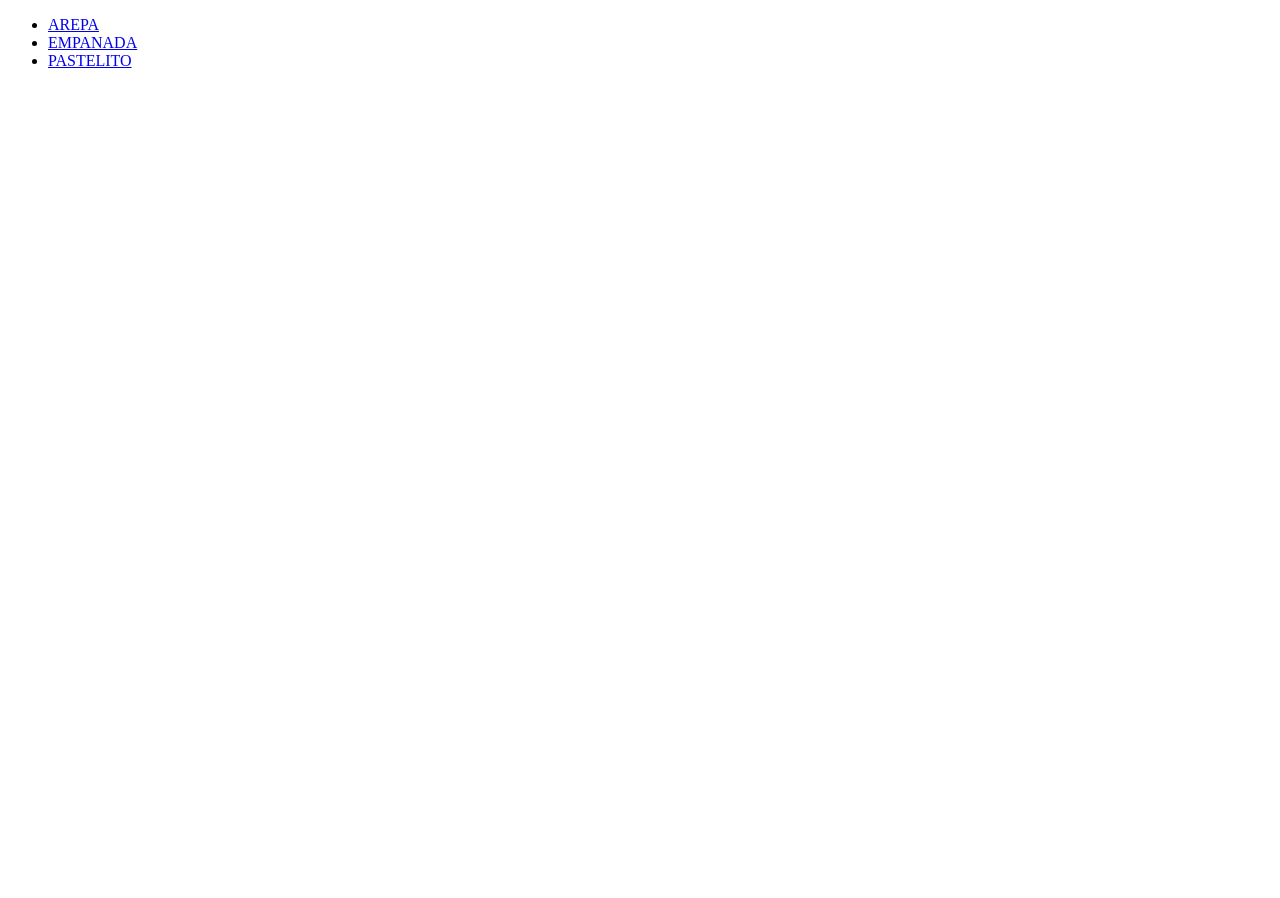
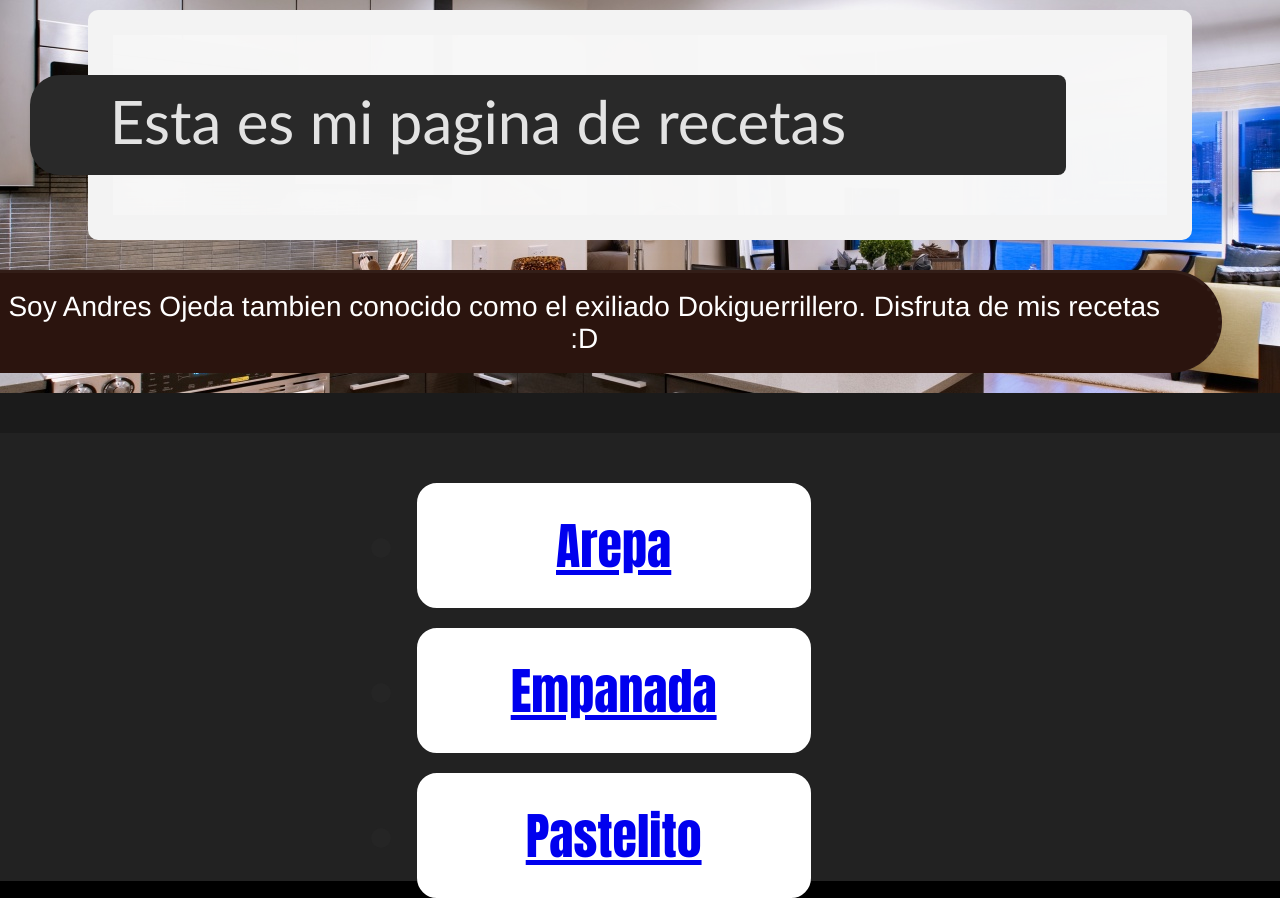
Before and after one commit to DokiGuerrillero/odin-recipes, a plain HTML site: page index.html in a window 1280 px wide. Before the commit the page ends 800 px from the top, so only its background shows below. Drawn offline with Linux system fonts and the light colour scheme.

Commit message:
css basic add to index.html

```diff
--- /dev/null
+++ b/CSS/s0.css
@@ -0,0 +1,66 @@
+html {
+    background-image: url(../Assets/img/Kitchen.jpg);
+    background-repeat: no-repeat;
+    background-color: black;
+}
+div {
+    margin: 10px 5em 30px 5em;
+    size: 80em;
+    border: 25px solid rgba(243, 243, 243, 0.842);
+    border-radius: 10px;
+    box-shadow: 0 0 100px rgba(219, 219, 219, 0.048);
+    background-color: rgba(247, 247, 247, 0.993);
+}
+h1 {
+    height: 80px;
+    width: 70vw;
+    color:rgba(255, 255, 255, 0.87);
+    background-color: rgb(41, 41, 41);
+    font-family: Calibri;
+    font-size: 60px;
+    font-weight: 200;
+    border-radius: 30px 8px 8px 30px;
+    margin-left: -6.5vw;
+    padding: 10px 60px 10px 80px;
+}
+p {
+    background-color: rgb(43, 20, 14);
+    font-size: 28px;
+    font-family: 'Franklin Gothic Medium', 'Arial Narrow', Arial, sans-serif;
+    text-align: center;
+    color: rgb(255, 255, 255);
+    border-width: 15px 15px 15px 0px;
+    border-left: none;
+    border-top: solid rgba(219, 219, 219, 0.048);
+    border-right: 4px dotted rgba(219, 219, 219, 0.048);
+    border-bottom: none;
+    border-radius: 0px 80px 80px 0px;
+    margin: 5px 50px 0px -0.59vw;
+    padding: 18px 50px 18px 0px;
+}
+aside {
+    width: 102vw;
+    margin: 20px 1.2vw -10vw -1.2vw;
+    height: 35vw;
+    background-color: rgb(34, 34, 34);
+    color: rgb(27, 27, 27);
+    border-top: 40px solid rgb(27, 27, 27);
+}
+ul {
+    text-align: center;
+    font-size: 50px;
+    font-family: Impact, Haettenschweiler, 'Arial Narrow Bold', sans-serif;
+    color: rgb(0, 0, 0);
+}
+.li {
+    text-align: center;
+    padding-top: 20px;
+    padding-bottom: 20px;
+    width: 30vw;
+    background-color: white;
+    border: white solid 5px;
+    border-radius: 20px;
+    color: rgb(37, 37, 37);
+    margin-top: 20px;
+    margin-left: 30vw;
+}
--- a/index.html
+++ b/index.html
@@ -4,13 +4,20 @@
     <meta charset="UTF-8">
     <meta http-equiv="X-UA-Compatible" content="IE=edge">
     <meta name="viewport" content="width=device-width, initial-scale=1.0">
+    <link rel="stylesheet" href="./CSS/s0.css">
     <title>Odin Recipes</title>
 </head>
 <body>
-    <ul>
-        <li><a href="./recipes/arepa.html">AREPA</a></li>
-        <li><a href="./recipes/empanada.html">EMPANADA</a></li>
-        <li><a href="./recipes/pastelito.html">PASTELITO</a></li>
-    </ul>
+    <div>
+        <h1>Esta es mi pagina de recetas</h1>
+    </div>
+    <p>Soy Andres Ojeda tambien conocido como el exiliado Dokiguerrillero. Disfruta de mis recetas :D</p>
+    <aside>
+        <ul>
+            <li class="li"><a href="./recipes/arepa.html">Arepa</a></li>
+            <li class="li"><a href="./recipes/empanada.html">Empanada</a></li>
+            <li class="li"><a href="./recipes/pastelito.html">Pastelito</a></li>
+        </ul>
+    </aside>
 </body>
 </html>
```
Also changed, not shown: Assets/img/Kitchen.jpg (added), CSS/s1.css (added), CSS/s2.css (added), CSS/s3.css (added).
